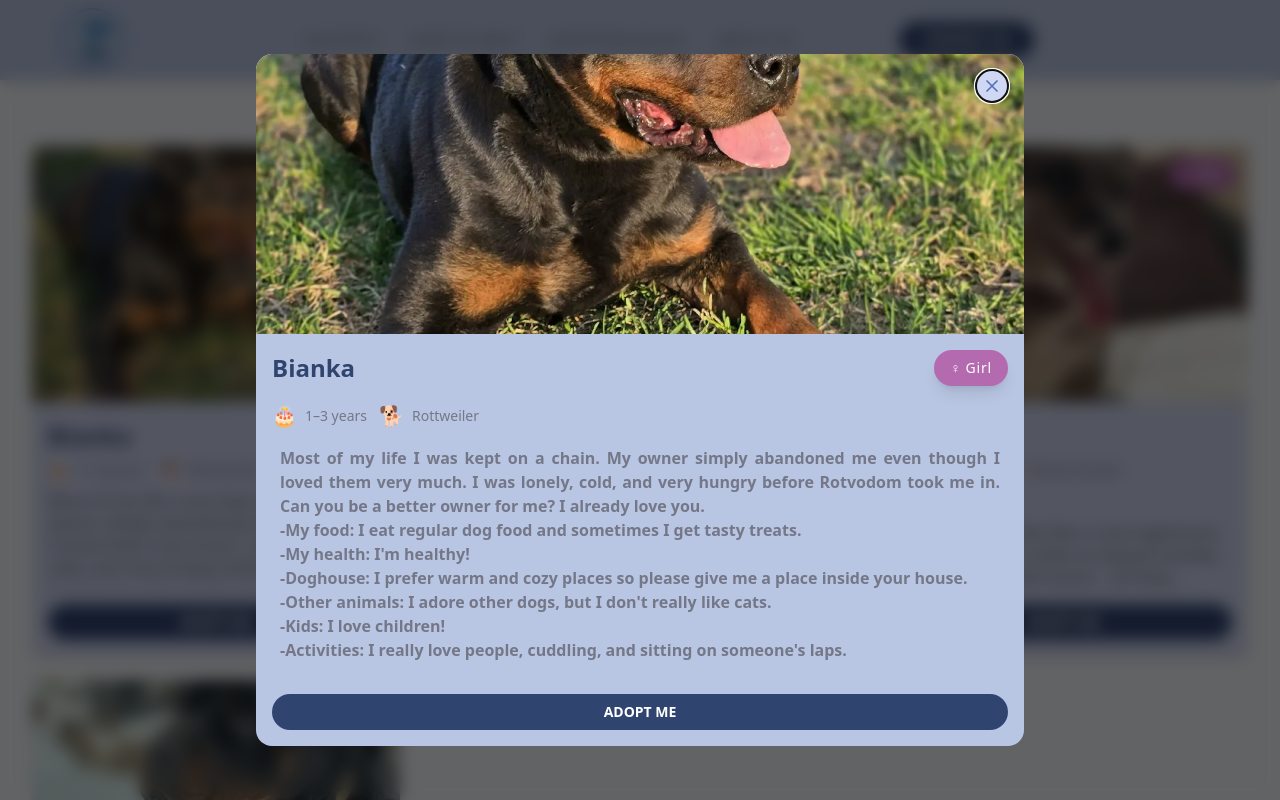
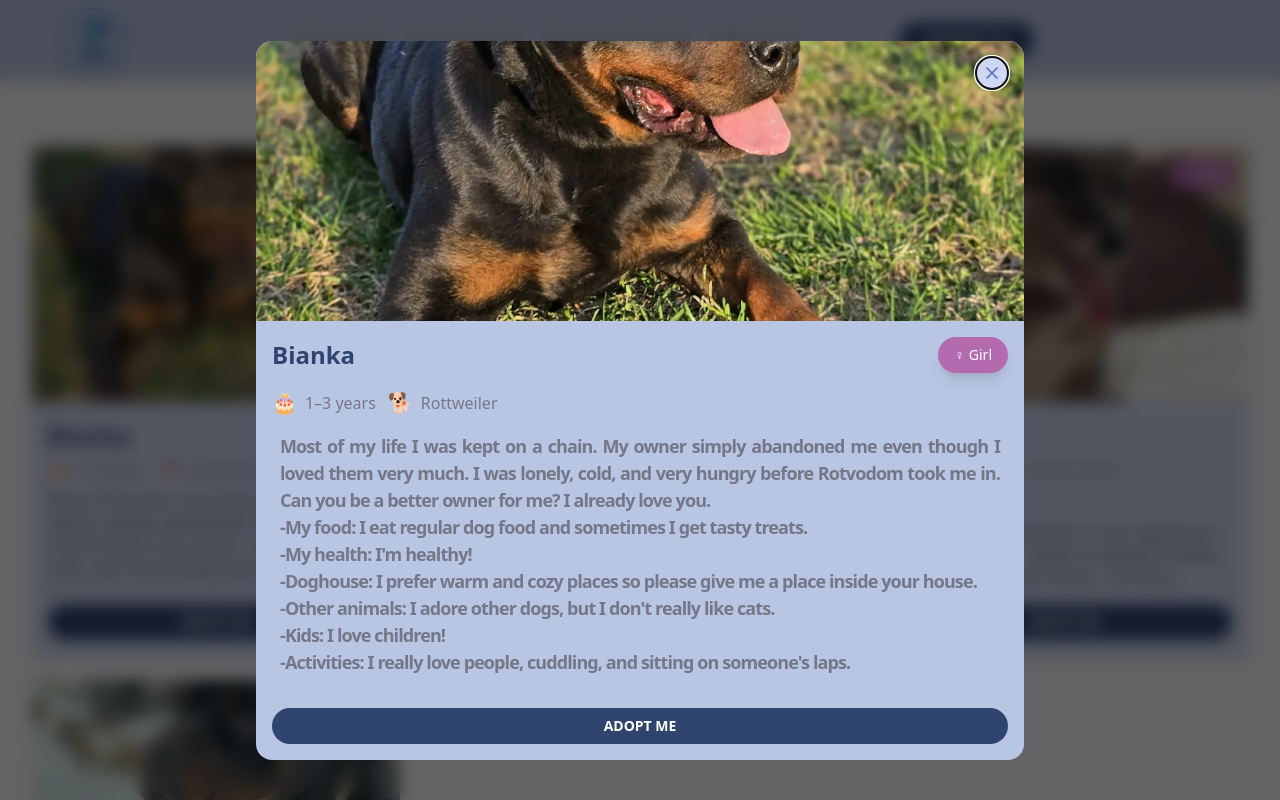
Before and after one commit to bavayra/dog-shelter, a React (Vite) app: page / in a window 1280 px wide. Both pictures are taken after a click on the element 216 px from the left and 1519 px from the top of the page. Shown: the part 1119-1919 px from the top of the page. Built offline with nearby package versions, Linux system fonts and the light colour scheme.

Commit message:
style: increased size for the pet desc in the DogModal and reduced tracking

```diff
--- a/src/components/DogModal.tsx
+++ b/src/components/DogModal.tsx
@@ -154,13 +154,13 @@ const DogModal = ({ dog, isOpen, onClose }: DogModalProps) => {
             {name}
           </h3>
           <div
-            className={`absolute top-74 right-4 ${genderBadgeColor} flex items-center gap-1 rounded-full px-4 py-2 text-base font-semibold tracking-wider text-white shadow-lg`}
+            className={`absolute top-74 right-4 ${genderBadgeColor} flex items-center gap-1 rounded-full px-4 py-2 text-base font-semibold tracking-normal text-white shadow-lg`}
           >
             <span className="text-sm">{genderSymbol}</span>
             <span className="text-sm font-normal">{gender}</span>
           </div>
 
-          <div className="typography-small mb-4 flex flex-wrap gap-3">
+          <div className="typography-small xs:text-base mb-4 flex flex-wrap gap-3">
             <div className="flex items-center gap-2">
               <span role="img" aria-label="birthday cake" className="text-xl">
                 🎂
@@ -185,7 +185,7 @@ const DogModal = ({ dog, isOpen, onClose }: DogModalProps) => {
 
           <div className="mb-8">
             <div
-              className="typography-body px-2 text-justify font-semibold"
+              className="typography-body xs:text-lg px-2 text-justify font-semibold tracking-tighter"
               dangerouslySetInnerHTML={{ __html: sanitized }}
             />
           </div>
```
